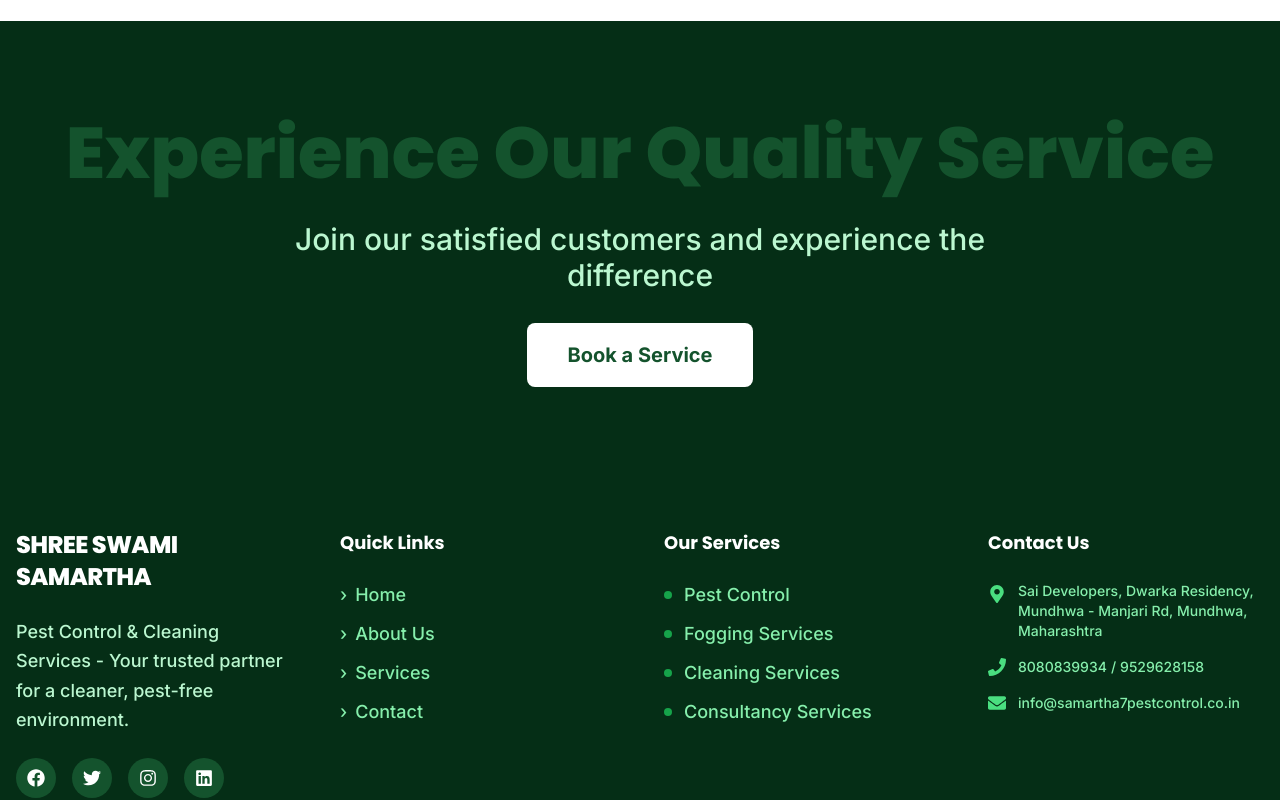
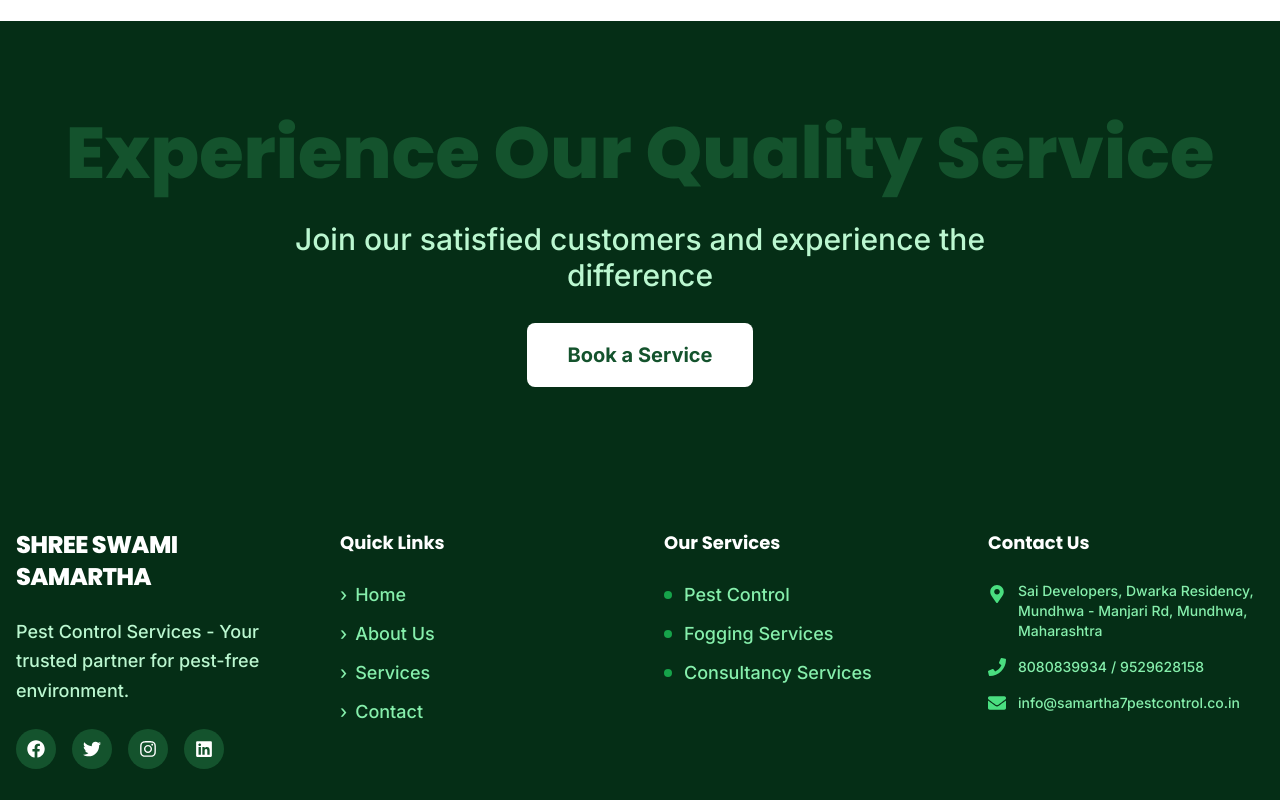
Before and after one commit to DeImOs-Sj/urban-pest-solutions, a React (Vite) app: page /review in a window 1280 px wide. Shown: the part 3056-3856 px from the top of the page. Built offline with nearby package versions, Linux system fonts and the light colour scheme.

Commit message:
removed cleaning services

```diff
--- a/index.html
+++ b/index.html
@@ -7,17 +7,17 @@
   <meta name="viewport" content="width=device-width, initial-scale=1.0" />
 
   <!-- SEO Meta Tags -->
-  <title>Shree Swami Samartha Pest Control & Cleaning Services | Pune</title>
+  <title>Shree Swami Samartha Pest Control Services | Pune</title>
   <meta name="description"
-    content="Professional pest control, fogging, and cleaning services in Pune. Trusted by leading organizations. Expert solutions for residential, commercial, and industrial needs." />
+    content="Professional pest control services, fogging services in Pune. Trusted by leading organizations. Expert solutions for residential, commercial, and industrial needs." />
   <meta name="keywords"
-    content="pest control pune, cleaning services pune, fogging services, pest management, cockroach control, mosquito control, professional cleaning" />
+    content="pest control pune, fogging services, pest management, cockroach control, mosquito control" />
   <meta name="author" content="Shree Swami Samartha Pest Control" />
 
   <!-- Open Graph Meta Tags -->
-  <meta property="og:title" content="Shree Swami Samartha Pest Control & Cleaning Services" />
+  <meta property="og:title" content="Shree Swami Samartha Pest Control Services" />
   <meta property="og:description"
-    content="Professional pest control and cleaning services in Pune. Quality assured services for residential, commercial, and industrial segments." />
+    content="Professional pest control services in Pune. Quality assured services for residential, commercial, and industrial segments." />
   <meta property="og:type" content="website" />
 
   <!-- Theme Color -->
--- a/src/components/Footer.tsx
+++ b/src/components/Footer.tsx
@@ -12,7 +12,7 @@ const Footer = () => {
                             SHREE SWAMI SAMARTHA
                         </h3>
                         <p className="text-primary-200 mb-6 leading-relaxed font-medium">
-                            Pest Control & Cleaning Services - Your trusted partner for a cleaner, pest-free environment.
+                            Pest Control Services - Your trusted partner for pest-free environment.
                         </p>
                         <div className="flex space-x-4">
                             <a href="#" className="w-10 h-10 rounded-full bg-primary-900 hover:bg-white hover:text-primary-900 flex items-center justify-center transition-all duration-300">
@@ -75,10 +75,6 @@ const Footer = () => {
                             </li>
                             <li className="flex items-center">
                                 <span className="w-2 h-2 bg-primary-600 rounded-full mr-3"></span>
-                                Cleaning Services
-                            </li>
-                            <li className="flex items-center">
-                                <span className="w-2 h-2 bg-primary-600 rounded-full mr-3"></span>
                                 Consultancy Services
                             </li>
                         </ul>
@@ -115,7 +111,7 @@ const Footer = () => {
                 {/* Bottom Bar */}
                 <div className="border-t border-primary-900 mt-12 pt-8 text-center">
                     <p className="text-primary-400 text-sm font-medium">
-                        © 2023 by SHREE SWAMI SAMARTHA PEST CONTROL & CLEANING SERVICES. All rights reserved.
+                        © 2023 by SHREE SWAMI SAMARTHA PEST CONTROL SERVICES. All rights reserved.
                     </p>
                 </div>
             </div>
--- a/src/components/ServiceHistory.tsx
+++ b/src/components/ServiceHistory.tsx
@@ -11,7 +11,6 @@ const ServiceHistory = () => {
         "Ant Cockroach Control : Nyati Elan, Pune",
         "Cockroach Control : Bramha Suncity, Pune",
         "Rodent, Pest Control : Seasons 24 Banquet Hall, Wagholi, Pune",
-        "Cleaning Service"
     ];
 
     return (
--- a/src/pages/About.tsx
+++ b/src/pages/About.tsx
@@ -5,7 +5,7 @@ const About = () => {
         {
             icon: <FaAward className="text-4xl" />,
             title: 'Quality Service',
-            description: 'We are committed to delivering the highest quality pest control and cleaning services.',
+            description: 'We are committed to delivering the highest quality pest control services.',
             color: 'bg-primary-900',
         },
         {
@@ -49,7 +49,7 @@ const About = () => {
                         <div className="bg-[#FDFCF9] rounded-3xl shadow-xl p-10 md:p-16 space-y-8 border border-primary-100">
                             <p className="text-xl text-primary-800 leading-relaxed font-medium">
                                 <span className="font-extrabold text-primary-900">Shree Swami Samartha</span> is a Pest Control Company established in{' '}
-                                <span className="font-bold">January 2023</span> with a vision to provide exceptional pest control and cleaning services to the people of Pune and beyond.
+                                <span className="font-bold">January 2023</span> with a vision to provide exceptional pest control to the people of Pune and beyond.
                             </p>
 
                             <p className="text-xl text-primary-800 leading-relaxed font-medium">
@@ -61,7 +61,7 @@ const About = () => {
                             </p>
 
                             <p className="text-xl text-primary-800 leading-relaxed font-medium">
-                                We provide comprehensive pest control services to residential, commercial, and industrial segments. Our services extend beyond pest control to include professional fogging and cleaning services, all delivered by our dedicated expert teams.
+                                We provide comprehensive pest control services to residential, commercial, and industrial segments. Our services extend beyond pest control to include professional fogging services, all delivered by our dedicated expert teams.
                             </p>
                         </div>
                     </div>
--- a/src/pages/Contact.tsx
+++ b/src/pages/Contact.tsx
@@ -170,8 +170,6 @@ const Contact = () => {
                                             <option value="">Select a service</option>
                                             <option value="pest-control">Pest Control</option>
                                             <option value="fogging">Fogging Services</option>
-                                            <option value="cleaning">Cleaning Services</option>
-                                            <option value="consultancy">Business Consultancy</option>
                                             <option value="other">Other</option>
                                         </select>
                                     </div>
@@ -227,7 +225,7 @@ const Contact = () => {
                         Need Immediate Assistance?
                     </h2>
                     <p className="text-2xl md:text-3xl mb-12 max-w-3xl mx-auto text-primary-200 font-medium">
-                        Call us now for urgent pest control or cleaning services
+                        Call us now for urgent pest control services
                     </p>
                     <div className="flex flex-col sm:flex-row gap-6 justify-center">
                         <a
--- a/src/pages/Gallery.tsx
+++ b/src/pages/Gallery.tsx
@@ -7,16 +7,13 @@ const Gallery = () => {
     const images = [
         { src: '/carousel-1.png', alt: 'Pest Control Service 1', category: 'Pest Control' },
         { src: '/carousel-2.png', alt: 'Fogging Service', category: 'Fogging' },
-        { src: '/carousel-3.png', alt: 'Cleaning Service', category: 'Cleaning' },
         // Add more placeholder images as needed
         { src: 'https://via.placeholder.com/600x400?text=Service+4', alt: 'Service 4', category: 'Pest Control' },
-        { src: 'https://via.placeholder.com/600x400?text=Service+5', alt: 'Service 5', category: 'Cleaning' },
         { src: 'https://via.placeholder.com/600x400?text=Service+6', alt: 'Service 6', category: 'Fogging' },
     ];
 
     const videos = [
         { src: 'https://www.youtube.com/embed/dQw4w9WgXcQ', title: 'Pest Control Process', thumbnail: 'https://via.placeholder.com/600x400?text=Video+1' },
-        { src: 'https://www.youtube.com/embed/dQw4w9WgXcQ', title: 'Deep Cleaning Demo', thumbnail: 'https://via.placeholder.com/600x400?text=Video+2' },
         { src: 'https://www.youtube.com/embed/dQw4w9WgXcQ', title: 'Customer Testimonial', thumbnail: 'https://via.placeholder.com/600x400?text=Video+3' },
     ];
 
--- a/src/pages/Home.tsx
+++ b/src/pages/Home.tsx
@@ -111,7 +111,7 @@ const Home = () => {
             SHREE SWAMI SAMARTHA
           </h1>
           <p className="text-2xl md:text-3xl text-primary-700 font-bold max-w-4xl mx-auto leading-relaxed">
-            Premium Pest Control & Cleaning Services
+            Premium Pest Control Services
           </p>
         </div>
 
@@ -140,7 +140,7 @@ const Home = () => {
             <div className="md:w-1/2">
               <h2 className="text-4xl font-bold mb-6 text-primary-900 uppercase tracking-wider">Welcome</h2>
               <p className="text-xl text-primary-800 leading-relaxed mb-6 font-medium">
-                Your home deserves nothing but the best. This is why we have started SHREE SWAMI SAMARTHA PEST CONTROL & CLEANING SERVICES, to make sure you'll get the most reliable service from one of our dedicated experts. For more details kindly visit our service page. which you are looking for.
+                Your home deserves nothing but the best. This is why we have started SHREE SWAMI SAMARTHA PEST CONTROL SERVICES, to make sure you'll get the most reliable service from one of our dedicated experts. For more details kindly visit our service page. which you are looking for.
               </p>
               <Link to="/services" className="inline-flex items-center text-primary-700 font-bold text-lg hover:text-primary-900 transition-colors">
                 Visit Service Page <span className="ml-2">→</span>
@@ -186,9 +186,7 @@ const Home = () => {
               </p>
               <p className="text-xl md:text-2xl text-primary-800 leading-relaxed font-medium">
                 Company Provides various pest control services to residential,
-                Commercial & Industrial Segment. Apart from pest control and
-                fogging service we have separate set up for Cleaning Service for
-                our esteemed Customers. We have dedicated expert team for each
+                Commercial & Industrial Segment. We have dedicated expert team for each
                 section. Head office is at Pune, Maharashtra, India.
               </p>
             </div>
@@ -290,7 +288,7 @@ const Home = () => {
         <div className="container mx-auto px-4">
           <h2 className="text-5xl md:text-6xl font-extrabold text-center mb-6 text-white">Our Services</h2>
           <p className="text-2xl text-primary-100 text-center max-w-3xl mx-auto mb-16 font-medium">
-            Comprehensive pest control and cleaning solutions tailored to your
+            Comprehensive pest control services solutions tailored to your
             needs
           </p>
 
--- a/src/pages/RavindraServices.tsx
+++ b/src/pages/RavindraServices.tsx
@@ -163,7 +163,7 @@ const RavindraServices = () => {
                             Thanks for giving us an opportunity to serve you
                         </h2>
                         <p className="text-2xl text-primary-200 mb-10 font-medium leading-relaxed">
-                            We are grateful for the trust placed in us by our esteemed clients. Your satisfaction drives us to continually improve and deliver the best pest control and cleaning services.
+                            We are grateful for the trust placed in us by our esteemed clients. Your satisfaction drives us to continually improve and deliver the best pest control services.
                         </p>
                         <div className="inline-block bg-white/10 backdrop-blur-lg rounded-2xl px-10 py-6 border border-white/20">
                             <p className="text-3xl font-bold">Quality & Assured Services</p>
--- a/src/pages/Review.tsx
+++ b/src/pages/Review.tsx
@@ -21,7 +21,7 @@ const Review = () => {
         {
             name: 'Rajesh Patel',
             rating: 5,
-            review: 'Very satisfied with the cleaning service. They were punctual and did an amazing job. Highly recommended!',
+            review: 'Very satisfied with the peset control service. They were punctual and did an amazing job. Highly recommended!',
             date: '1 month ago',
         },
         {
--- a/src/pages/Services.tsx
+++ b/src/pages/Services.tsx
@@ -204,7 +204,7 @@ const Services = () => {
                 <div className="relative container mx-auto px-4 text-center">
                     <h1 className="text-6xl md:text-7xl font-extrabold mb-6 tracking-tight">Our Services</h1>
                     <p className="text-2xl md:text-3xl max-w-4xl mx-auto font-medium text-primary-100">
-                        Comprehensive pest control and cleaning services tailored to your needs
+                        Comprehensive pest control services tailored to your needs
                     </p>
                 </div>
             </section>
```
